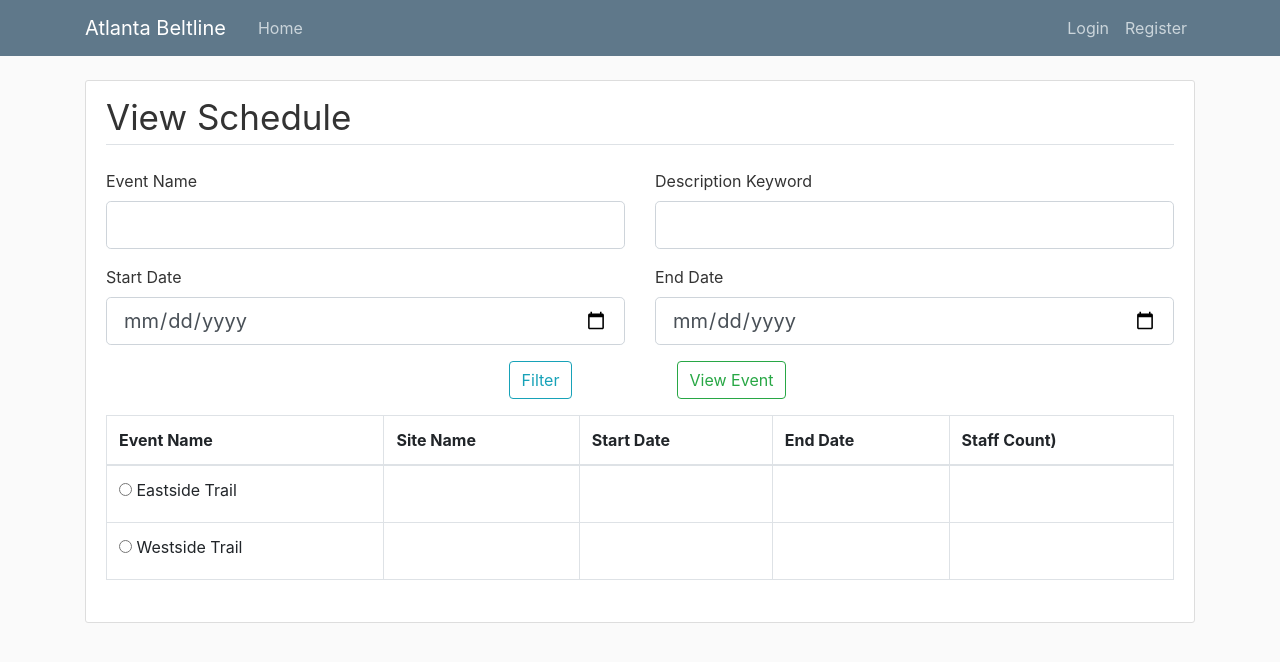
After one commit to frankiekim5/ATL_Beltline, a Flask app: page /view_schedule in a window 1280 px wide. The commit adds this page. Shown: the top 662 px of the page. Run offline with Flask 2, Linux system fonts and the light colour scheme; some libraries are stand-ins or nearby versions.

Commit message:
view schedule (31) and update to daily_detail (30)

```diff
--- a/app.py
+++ b/app.py
@@ -1,6 +1,6 @@
 from flask import Flask, render_template, url_for, flash, redirect, session, request, jsonify
 from flask_mysqldb import MySQL
-from forms import UserRegistrationForm, LoginForm, VisitorRegistrationForm, EmployeeRegistrationForm, EmployeeVisitorRegistrationForm, TransitForm, EmailRegistrationForm, TransitForm, SiteForm, EventForm, ManageSiteForm, ManageTransitForm, ManageUser, ManageEvent, EditEvent, UserTakeTransit, TransitHistory, EmployeeProfileForm, ManageStaff, SiteReport
+from forms import UserRegistrationForm, LoginForm, VisitorRegistrationForm, EmployeeRegistrationForm, EmployeeVisitorRegistrationForm, TransitForm, EmailRegistrationForm, TransitForm, SiteForm, EventForm, ManageSiteForm, ManageTransitForm, ManageUser, ManageEvent, EditEvent, UserTakeTransit, TransitHistory, EmployeeProfileForm, ManageStaff, SiteReport, ViewSchedule
 from passlib.hash import sha256_crypt
 from random import randint
 
@@ -1120,5 +1120,12 @@ def site_report():
 @app.route('/daily_detail', methods=["GET", "POST"])
 def daily_detail():
     return render_template("daily_detail.html", title="Daily Detail", legend="Daily Detail")
+
+## SCREEN 31
+@app.route('/view_schedule', methods=["GET", "POST"])
+def view_schedule():
+    form = ViewSchedule()
+    return render_template("view_schedule.html", title="View Schedule", legend="View Schedule", form=form)
+
 if __name__ == '__main__':
     app.run(debug=True)
--- a/forms.py
+++ b/forms.py
@@ -211,3 +211,12 @@ class SiteReport(FlaskForm):
     siteList = RadioField('Sites', choices = [('Inman Park','Inman Park'),('PCM','PCM')])
     filter = SubmitField("Filter")
     dailyDetail = SubmitField("Daily Detail")
+
+class ViewSchedule(FlaskForm):
+    eventName = StringField("Event Name")
+    descriptionKeyword = StringField("Description Keyword")
+    startDate = DateField('Start Date')
+    endDate = DateField('End Date')
+    eventList = RadioField('Events', choices = [('Eastside Trail','Eastside Trail'),('Westside Trail','Westside Trail')])
+    filter = SubmitField("Filter")
+    viewEvent = SubmitField("View Event")
--- a/templates/daily_detail.html
+++ b/templates/daily_detail.html
@@ -1,6 +1,7 @@
 {% extends "layout.html" %}
 {% block content %}
 <div class="content-section">
+    <legend class="border-bottom mb-4" style="font-size:35px">{{legend}}</legend>
     <table class="table table-bordered">
         <thead>
             <tr>
--- /dev/null
+++ b/templates/view_schedule.html
@@ -0,0 +1,129 @@
+{% extends "layout.html" %}
+{% block content %}
+<div class="content-section">
+        <form method="POST" action="">
+            {{ form.hidden_tag() }}
+            <fieldset class="form-group">
+                <legend class="border-bottom mb-4" style="font-size:35px">{{legend}}</legend>
+                <div class="row">
+                    <div class="form-group col-md-6">
+                        {{ form.eventName.label(class="form-control-label") }}
+                        {% if form.eventName.errors %}
+                            {{ form.eventName(class="form-control form-control-lg is-invalid") }}
+                            <div style="color:red">
+                                {% for error in form.eventName.errors %}
+                                <span style="font-size:13px">{{ error }}</span>
+                                {% endfor %}
+                            </div>
+                        {% else %}
+                            {{ form.eventName(class="form-control form-control-lg") }}
+                        {% endif %}
+                    </div>
+                    <div class="form-group col-md-6">
+                        {{ form.descriptionKeyword.label(class="form-control-label") }}
+                        {% if form.descriptionKeyword.errors %}
+                            {{ form.descriptionKeyword(class="form-control form-control-lg is-invalid") }}
+                            <div style="color:red">
+                                {% for error in form.descriptionKeyword.errors %}
+                                <span style="font-size:13px">{{ error }}</span>
+                                {% endfor %}
+                            </div>
+                        {% else %}
+                            {{ form.descriptionKeyword(class="form-control form-control-lg") }}
+                        {% endif %}
+                    </div>
+                </div>
+                <div class='row'>
+                    <div class="form-group col-md-6">
+                        {{ form.startDate.label(class="form-control-label") }}
+                        {% if form.startDate.errors %}
+                            {{ form.startDate(class="form-control form-control-lg is-invalid") }}
+                            <div style="color:red">
+                                {% for error in form.startDate.errors %}
+                                    <span style="font-size:13px">{{ error }}</span>
+                                {% endfor %}
+                            </div>
+                        {% else %}
+                            {{ form.startDate(class="form-control form-control-lg", type="date") }}
+                        {% endif %}
+                    </div>
+                    <div class="form-group col-md-6">
+                        {{ form.endDate.label(class="form-control-label") }}
+                        {% if form.endDate.errors %}
+                            {{ form.endDate(class="form-control form-control-lg is-invalid") }}
+                            <div style="color:red">
+                                {% for error in form.endDate.errors %}
+                                    <span style="font-size:13px">{{ error }}</span>
+                                {% endfor %}
+                            </div>
+                        {% else %}
+                            {{ form.endDate(class="form-control form-control-lg", type="date") }}
+                        {% endif %}
+                    </div>
+                </div>
+                <div class="row justify-content-md-center">
+                    <div class="form-group col-md-2">
+                        {{ form.filter(class="btn btn-outline-info") }}
+                    </div>
+                    <div class="form-group">
+                        {{ form.viewEvent(class="btn btn-outline-success") }}
+                    </div>
+                </div>
+                <div class="form-group">
+                    {% if form.eventList.errors %}
+                        <table class="table table-bordered">
+                            <thead>
+                                <tr>
+                                    <th scope="col">Event Name</th>
+                                    <th scope="col">Site Name</th>
+                                    <th scope="col">Start Date</th>
+                                    <th scope="col">End Date</th>
+                                    <th scope="col">Staff Count)</th>
+                                </tr>
+                            </thead>
+                            <tbody>
+                                {% for choice in form.eventList %}
+                                <tr>
+                                    <td>{{choice}}&nbsp;{{ choice.label }}</td>
+                                    <td></td>
+                                    <td></td>
+                                    <td></td>
+                                    <td></td>
+                                </tr>
+                                {% endfor %}
+                            </tbody>
+                        </table>
+                        <div style="color:red">
+                            {% for error in form.eventList.errors %}
+                                 <span style="font-size:13px">{{ error }}</span>
+                            {% endfor %}
+                        </div>
+                    {% else %}
+                    <table class="table table-bordered">
+                        <thead>
+                            <tr>
+                            <th scope="col">Event Name</th>
+                            <th scope="col">Site Name</th>
+                            <th scope="col">Start Date</th>
+                            <th scope="col">End Date</th>
+                            <th scope="col">Staff Count)</th>
+                            </tr>
+                        </thead>
+                        <tbody>
+                            {% for choice in form.eventList %}
+                            <tr>
+                                <td>{{choice}}&nbsp;{{ choice.label }}</td>
+                                <td></td>
+                                <td></td>
+                                <td></td>
+                                <td></td>
+                            </tr>
+                            {% endfor %}
+                        </tbody>
+                    </table>
+                    {% endif %}
+                </div>
+            </fieldset>
+        </form>
+    </div>
+{% endblock content %}
```
